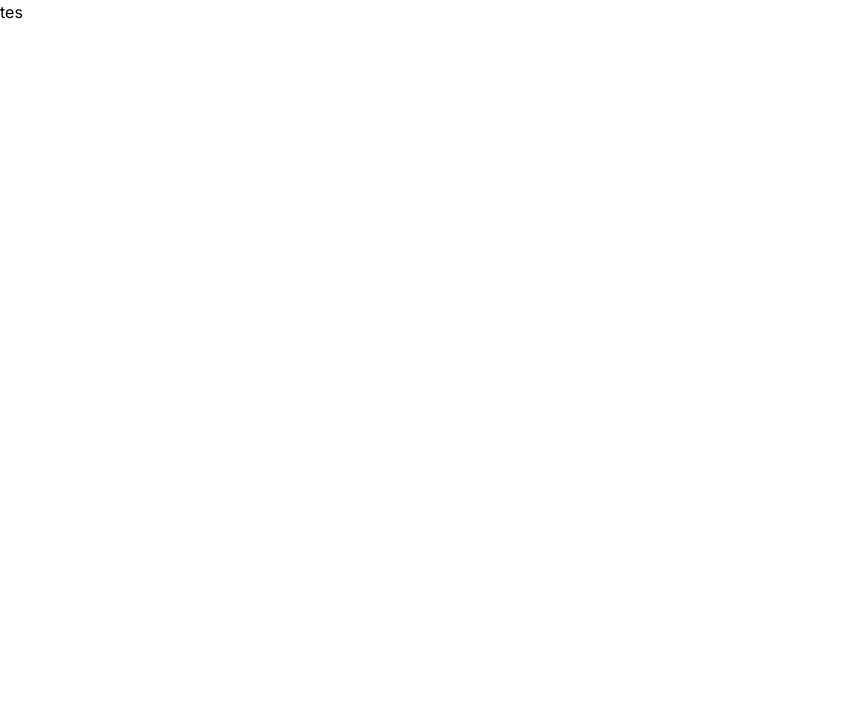
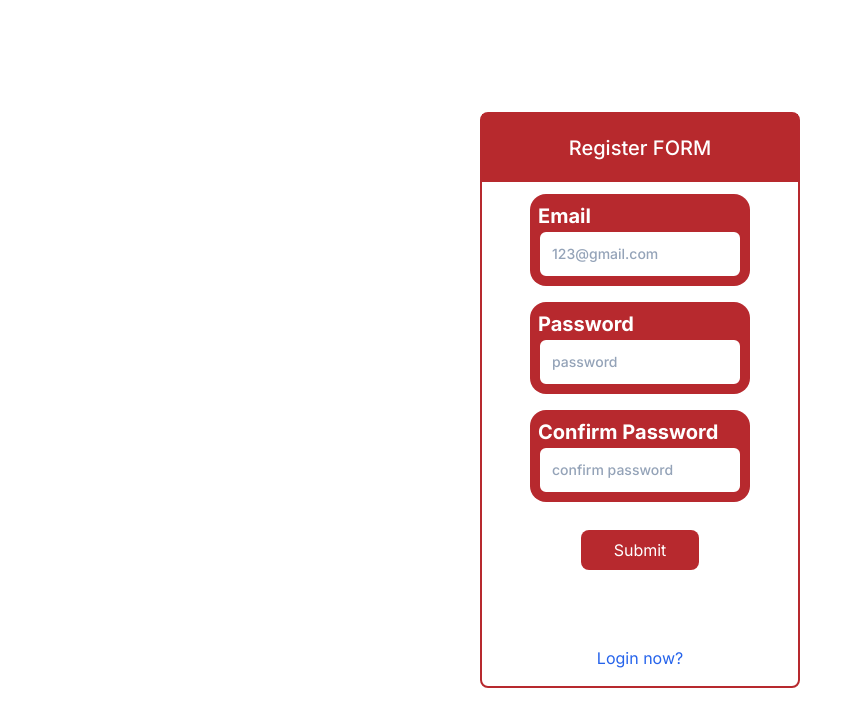
Before and after one commit to GrowthToBetter/BKMOCO, a Next.js app: page /Register in a window 1280 px wide. Shown: the top 726 px of the page, without its empty margins (0-863 px from the left). Built offline with nearby package versions, Linux system fonts and the light colour scheme.

Commit message:
menyelesaikan sistem register dan login

```diff
--- a/src/app/Chat/page.tsx
+++ b/src/app/Chat/page.tsx
@@ -0,0 +1,5 @@
+export default function Chat(){
+    return(<>
+
+        </>)
+}
--- a/src/app/Login/page.tsx
+++ b/src/app/Login/page.tsx
@@ -6,38 +6,45 @@ import Link from "next/link";
 import { useRouter } from "next/navigation";
 import { useState } from "react";
 export default function Login() {
-  const {push}=useRouter();
-  const handleLogin=async (e:any)=>{
+  const { push } = useRouter();
+  const handleLogin = async (e: any) => {
     e.preventDefault();
-    try{
-      const res=await signIn("credentials",{
-        redirect:false,
-        email:e.target.Gmail.value,
-        password:e.target.Password.value,
-        callbackUrl:"/",
-      })
-      if(!res?.error){
-        push("/")
-      } else{
-        console.log(res.error)
+    try {
+      const res = await signIn("credentials", {
+        redirect: false,
+        email: e.target.email.value,
+        password: e.target.Password.value,
+        callbackUrl: "/",
+      });
+
+      if (!res?.error) {
+        push("/");
+      } else {
+        e.target.email.value = "";
+        e.target.Password.value = "";
+        alert("User not Registered")
       }
-    } catch(err){
-      console.log(err)
+    } catch (err) {
+      console.log(err);
     }
-
-  }
+  };
   return (
     <div className="container w-screen h-screen flex justify-center items-center">
       <div className="border-moklet border-2 w-80 h-fit rounded-lg flex justify-center flex-col relative items-center">
-        <form className="flex justify-center flex-col items-center p-10" onSubmit={(e)=>{handleLogin(e)}}>
+        <form
+          className="flex justify-center flex-col items-center p-10"
+          onSubmit={(e) => {
+            handleLogin(e);
+          }}
+        >
           <h1 className="text-xl font-medium absolute top-0 text-white bg-highlight w-full p-5 text-center">
             LOGIN FORM
           </h1>
           <h1 className="text-xl font-bold text-white bg-moklet p-2 rounded-2xl w-fit m-2 mt-10">
-            Gmail
+            email
             <input
               type="text"
-              name="Gmail"
+              name="email"
               placeholder="123@gmail.com"
               className="text-black border-2 w-full font-medium text-sm rounded-lg p-3 border-moklet placeholder-slate-400"
             />
@@ -51,11 +58,14 @@ export default function Login() {
               className="text-black text-sm font-medium border-2 w-full rounded-lg p-3 border-moklet placeholder-slate-400"
             />
           </h1>
-        <button type="submit" className="m-5 w-1/2 p-2 text-white items-center justify-center h-10 flex rounded-lg bg-moklet">
-          Submit
-        </button>
+          <button
+            type="submit"
+            className="m-5 w-1/2 p-2 text-white items-center justify-center h-10 flex rounded-lg bg-moklet"
+          >
+            Submit
+          </button>
         </form>
-        <Link href="/">
+        <Link href="/Register">
           <h1 className=" m-4 text-blue-600 hover:text-blue-300 hover:border-blue-300 hover:border-b-2">
             Sign Up now?
           </h1>
--- a/src/app/Register/page.tsx
+++ b/src/app/Register/page.tsx
@@ -1,11 +1,12 @@
 "use client";
 import { useState } from "react";
+import Link from "next/link";
 
+export default function Register() {
 
-export default function Register(){
   const [formData, setFormData] = useState({
-        Gmail: "",
-        Password: "",
+    email: "",
+    password: "",
   });
   const [error, setError] = useState<string | null>(null);
   const handleChange = (e: React.ChangeEvent<HTMLInputElement>) => {
@@ -15,10 +16,13 @@ export default function Register(){
     });
   };
 
-      const handleSubmit = async (e: React.FormEvent) => {
+  const handleRegister = async (e: any) => {
     e.preventDefault();
-
-        const requiredFields = ["Gmail", "Password"];
+    if(e.target.password.value === e.target.Password2.value){
+      const requiredFields = [
+        "email",
+        "password",
+      ];
 
       const missingFields = requiredFields.filter(
         (field) => !formData[field as keyof typeof formData]
@@ -28,13 +32,13 @@ export default function Register(){
         setError(
           `Please fill in the following fields: ${missingFields.join(", ")}`
         );
-          return;
+        return; // Mencegah pengiriman form jika ada field yang kosong
       }
 
-        setError(null);
+      setError(null); // Hapus error jika semua field terisi
 
       try {
-          const response = await fetch("api/akun", {
+        const response = await fetch("/api/akun", {
           method: "POST",
           headers: {
             "Content-Type": "application/json",
@@ -47,20 +51,76 @@ export default function Register(){
         if (!response.ok) {
           throw new Error("Network response was not ok");
         }
+        alert("register succes")
+        const data = await response.json();
+        // Reset form data
+        setFormData({
+          email:"",
+          password:""
 
-          const data = await response.json();
-
-
-          setFormData({
-            Gmail: "",
-            Password: "",
         });
       } catch (error) {
         console.error("Error:", error);
-          alert("Error adding Gmail.");
+        alert("Error adding Account.");
       }
+    } else{
+      alert("confirm password and password must same!!")
+    }
+    }
+  return (
+    <>
+      <div className="container w-screen h-screen flex justify-center items-center">
+        <div className="border-moklet border-2 w-80 h-fit rounded-lg flex justify-center flex-col relative items-center">
+          <form
+            className="flex justify-center flex-col items-center p-10"
+            onSubmit={handleRegister}
+          >
+            <h1 className="text-xl font-medium absolute top-0 text-white bg-highlight w-full p-5 text-center">
+              Register FORM
+            </h1>
+            <h1 className="text-xl font-bold text-white bg-moklet p-2 rounded-2xl w-fit m-2 mt-10">
+              Email
+              <input
+                type="text"
+                name="email"
+                onChange={handleChange}
+                placeholder="123@gmail.com"
+                className="text-black border-2 w-full font-medium text-sm rounded-lg p-3 border-moklet placeholder-slate-400"
+              />
+            </h1>
+            <h1 className="text-xl font-bold text-white bg-moklet p-2 rounded-2xl w-fit m-2">
+              Password
+              <input
+                type="password"
+                name="password"
+                onChange={handleChange}
+                placeholder="password"
+                className="text-black text-sm font-medium border-2 w-full rounded-lg p-3 border-moklet placeholder-slate-400"
+              />
+            </h1>
+            <h1 className="text-xl font-bold text-white bg-moklet p-2 rounded-2xl w-fit m-2">
+              Confirm Password
+              <input
+                type="password"
+                name="Password2"
+                placeholder="confirm password"
+                className="text-black text-sm font-medium border-2 w-full rounded-lg p-3 border-moklet placeholder-slate-400"
+              />
+            </h1>
+            <button
+              type="submit"
+              className="m-5 w-1/2 p-2 text-white items-center justify-center h-10 flex rounded-lg bg-moklet"
+            >
+              Submit
+            </button>
+          </form>
+          <Link href="/Login">
+            <h1 className=" m-4 text-blue-600 hover:text-blue-300 hover:border-blue-300 hover:border-b-2">
+              Login now?
+            </h1>
+          </Link>
+        </div>
+      </div>
+    </>
+  );
 };
-    return(<>
-    <h1>tes</h1>
-    </>);
-}
--- a/src/app/api/akun/route.ts
+++ b/src/app/api/akun/route.ts
@@ -37,8 +37,8 @@ export async function POST(request: NextRequest) {
 
     const newEntry = await prisma.akun_user.create({
       data: {
-        Gmail:data.Gmail,
-        Password:data.Password,
+        Gmail:data.email,
+        Password:data.password,
       },
     });
 
--- a/src/app/api/auth/[...nextauth]/route.ts
+++ b/src/app/api/auth/[...nextauth]/route.ts
@@ -1,68 +1,76 @@
 // src/app/api/siswa/route.ts
 import prisma from "@/Lib/prisma";
-import  {NextAuthOptions}  from "next-auth";
+import { NextAuthOptions } from "next-auth";
 import { NextRequest, NextResponse } from "next/server";
-import  CredentialsProvider  from "next-auth/providers/credentials";
+import CredentialsProvider from "next-auth/providers/credentials";
 import NextAuth from "next-auth/next";
-const authOption: NextAuthOptions={
-  session:{
-    strategy:"jwt",
+const authOption: NextAuthOptions = {
+  session: {
+    strategy: "jwt",
   },
-  secret:"1234",
-  providers:[
+  secret: "1234",
+  providers: [
     CredentialsProvider({
-      type:'credentials',
-      name:'credentials',
-      credentials:{
-        email:{label:"email", type: "email"},
-        password:{label:"password", type: "password"},
+      type: "credentials",
+      name: "credentials",
+      credentials: {
+        email: { label: "email", type: "email" },
+        password: { label: "password", type: "password" },
       },
-      async authorize(credentials){
-          const{email,password}= credentials as{
-            email:string;
-            password:string;
-          };
-          const user:any={
-            id:1,
-            name:"bara",
-            email:"baratraghajaga@gmail.com",
-            role:"admin",
-          };
-          if(email==='baratrahjaga@gmail.com' && password==='1234'){
-            return user;
-          } else{
-            return null;
+      async authorize(credentials) {
+        const { email, password } = credentials as {
+          email: string;
+          password: string;
+        };
+        const user: any = {
+          id: 1,
+          name: "bara",
+          email: "baratrahjaga@gmail.com",
+          role: "admin",
+        };
+        try {
+          const results = await prisma.akun_user.findMany();
+          for(const {Gmail, Password} of results){
+            if(email === Gmail && password===Password){
+              return user;
+            }
           }
+          return null;
+        } catch (err) {
+          console.error("Error fetching data:", err);
+          return NextResponse.json(
+            { error: "Error fetching data" },
+            { status: 500 }
+          );
         }
-    })
+      },
+    }),
   ],
-  callbacks:{
-    async jwt({token,account,profile,user}:any){
-      if(account?.providers==="credentials"){
-        token.email=user.Gmail;
-        token.fullname=user.fullname;
-        token.role=user.role
+  callbacks: {
+    async jwt({ token, account, profile, user }: any) {
+      if (account?.providers === "credentials") {
+        token.email = user.Gmail;
+        token.fullname = user.fullname;
+        token.role = user.role;
       }
       return token;
     },
-    async session({session,token}:any){
-      if("email" in token){
-        session.user.email=token.email;
+    async session({ session, token }: any) {
+      if ("email" in token) {
+        session.user.email = token.email;
       }
-      if("fullname" in token){
-        session.user.fullname=token.fullname;
+      if ("fullname" in token) {
+        session.user.fullname = token.fullname;
       }
-      if("role" in token){
-        session.user.role=token.role;
+      if ("role" in token) {
+        session.user.role = token.role;
       }
       return session;
-    }
+    },
   },
-  pages:{
-    signIn:"/Login",
-  }
+  pages: {
+    signIn: "/Login",
+  },
 };
 const handler = NextAuth(authOption);
-export {
-  handler as GET, handler as POST
-}
+export { handler as GET, handler as POST };
```
Also changed, not shown: 2 other files (tests, documents, lock files or other folders). Lines whose indentation alone changed are shown as unchanged.
